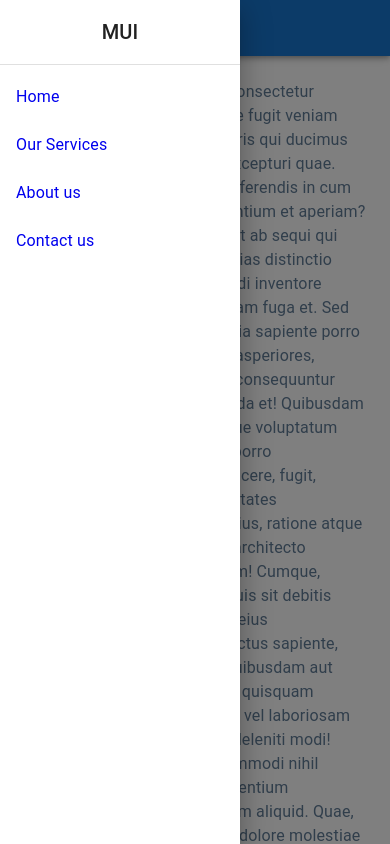
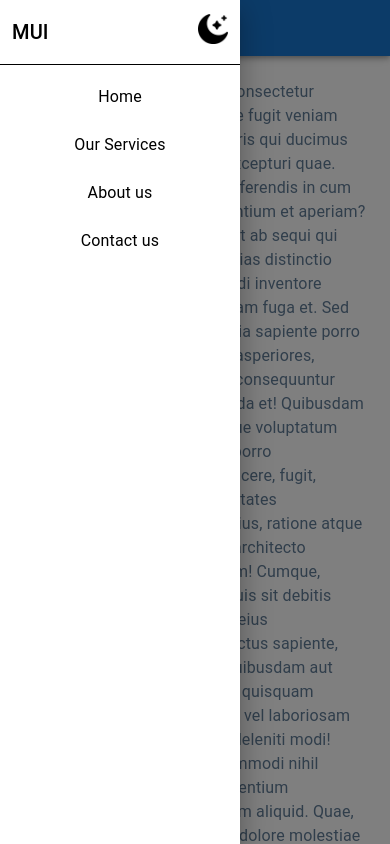
Before and after one commit to Pakash2211/BisunPVT, a Next.js app in the folder bisual/: page / in a window 390 px wide. Both pictures are taken after a click on the button "open drawer". Shown: the top 844 px of the page. Built offline with nearby package versions, Linux system fonts and the light colour scheme.

Commit message:
Changes of Theme

```diff
--- a/bisual/src/components/core/ThemeSwitcher/ThemeSwitcher.css
+++ b/bisual/src/components/core/ThemeSwitcher/ThemeSwitcher.css
@@ -1,3 +1,8 @@
+.theme-switcher-div {
+  margin-top: auto;
+  margin-bottom: auto;
+}
+
 #toggle_checkbox {
   display: none;
 }
--- a/bisual/src/components/core/ThemeSwitcher/ThemeSwitcher.jsx
+++ b/bisual/src/components/core/ThemeSwitcher/ThemeSwitcher.jsx
@@ -5,7 +5,7 @@ import Image from "next/image";
 function ThemeSwitcher({ isDarkTheme, setIsDarkTheme }) {
   //   const { switcher, themes, currentTheme, status } = useThemeSwitcher();
   return (
-    <div>
+    <div className="theme-switcher-div">
       {!isDarkTheme && (
         <Image
           src="/moon.png"
--- a/bisual/src/components/header/Header.jsx
+++ b/bisual/src/components/header/Header.jsx
@@ -37,16 +37,34 @@ function Header(props) {
   };
 
   const drawer = (
-    <Box onClick={handleDrawerToggle} sx={{ textAlign: "center" }}>
-      <Typography variant="h6" sx={{ my: 2 }}>
-        MUI
-      </Typography>
-      <Divider />
+    <Box
+      onClick={handleDrawerToggle}
+      sx={{ textAlign: "center" }}
+      className={isDarkTheme ? "drawer-dark" : "drawer"}
+    >
+      <div className="sidenar-drawer">
+        <Typography
+          variant="h6"
+          sx={{ my: 2 }}
+          className={isDarkTheme ? "navbar-dark-text" : "navbar-text"}
+        >
+          MUI
+        </Typography>
+        <ThemeSwitcher
+          setIsDarkTheme={setIsDarkTheme}
+          isDarkTheme={isDarkTheme}
+        />
+      </div>
+
+      <Divider className={isDarkTheme ? "divider-dark" : "divider"} />
       <List>
         {navItems?.length > 0 &&
           navItems?.map((item, index) => (
             <ListItem key={index} disablePadding>
-              <Link href={item?.url}>
+              <Link
+                href={item?.url}
+                className={isDarkTheme ? "drawer-link-dark" : "drawer-link"}
+              >
                 <ListItemButton sx={{ textAlign: "center" }}>
                   <ListItemText primary={item?.title} />
                 </ListItemButton>
@@ -74,6 +92,7 @@ function Header(props) {
             edge="start"
             onClick={handleDrawerToggle}
             sx={{ mr: 2, display: { sm: "none" } }}
+            className={isDarkTheme ? "menu-icon-dark" : "menu-icon"}
           >
             <MenuIcon />
           </IconButton>
@@ -122,6 +141,7 @@ function Header(props) {
             "& .MuiDrawer-paper": {
               boxSizing: "border-box",
               width: drawerWidth,
+              color: "red",
             },
           }}
         >
--- a/bisual/src/components/header/header.css
+++ b/bisual/src/components/header/header.css
@@ -44,12 +44,32 @@
   --fixed-width: 620px;
 }
 
+.sidenar-drawer {
+  display: flex;
+  justify-content: space-between;
+  margin-left: 12px;
+  margin-right: 12px;
+}
+
 /* Light Theme */
 .navbar {
   background-color: var(--navbar-color);
 }
 
 .navbar-text {
+  color: var(--navbar-text-color);
+}
+.menu-icon {
+  color: var(--navbar-text-color);
+}
+.drawer {
+  background-color: var(--navbar-color);
+}
+.divider {
+  background-color: var(--navbar-text-color);
+}
+.drawer-link {
+  width: 100%;
   color: var(--navbar-text-color);
 }
 
@@ -60,3 +80,16 @@
 .navbar-dark-text {
   color: var(--navbar-dark-text-color);
 }
+.menu-icon-dark {
+  color: var(--navbar-dark-text-color);
+}
+.drawer-dark {
+  background-color: var(--navbar-dark-color);
+}
+.divider-dark {
+  background-color: var(--navbar-dark-text-color);
+}
+.drawer-link-dark {
+  width: 100%;
+  color: var(--navbar-dark-text-color);
+}
```
Also changed, not shown: 1 other file (tests, documents, lock files or other folders).
